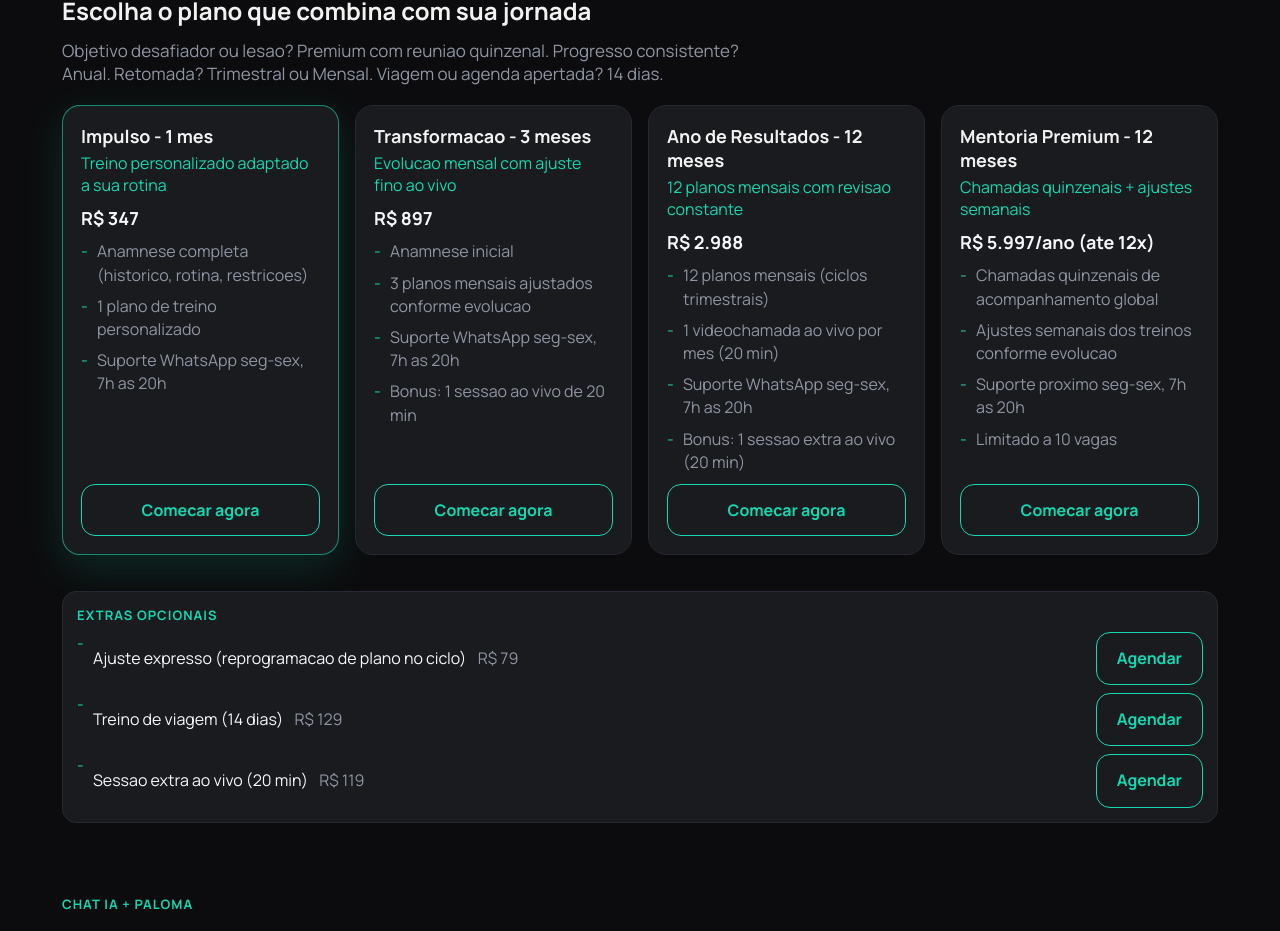
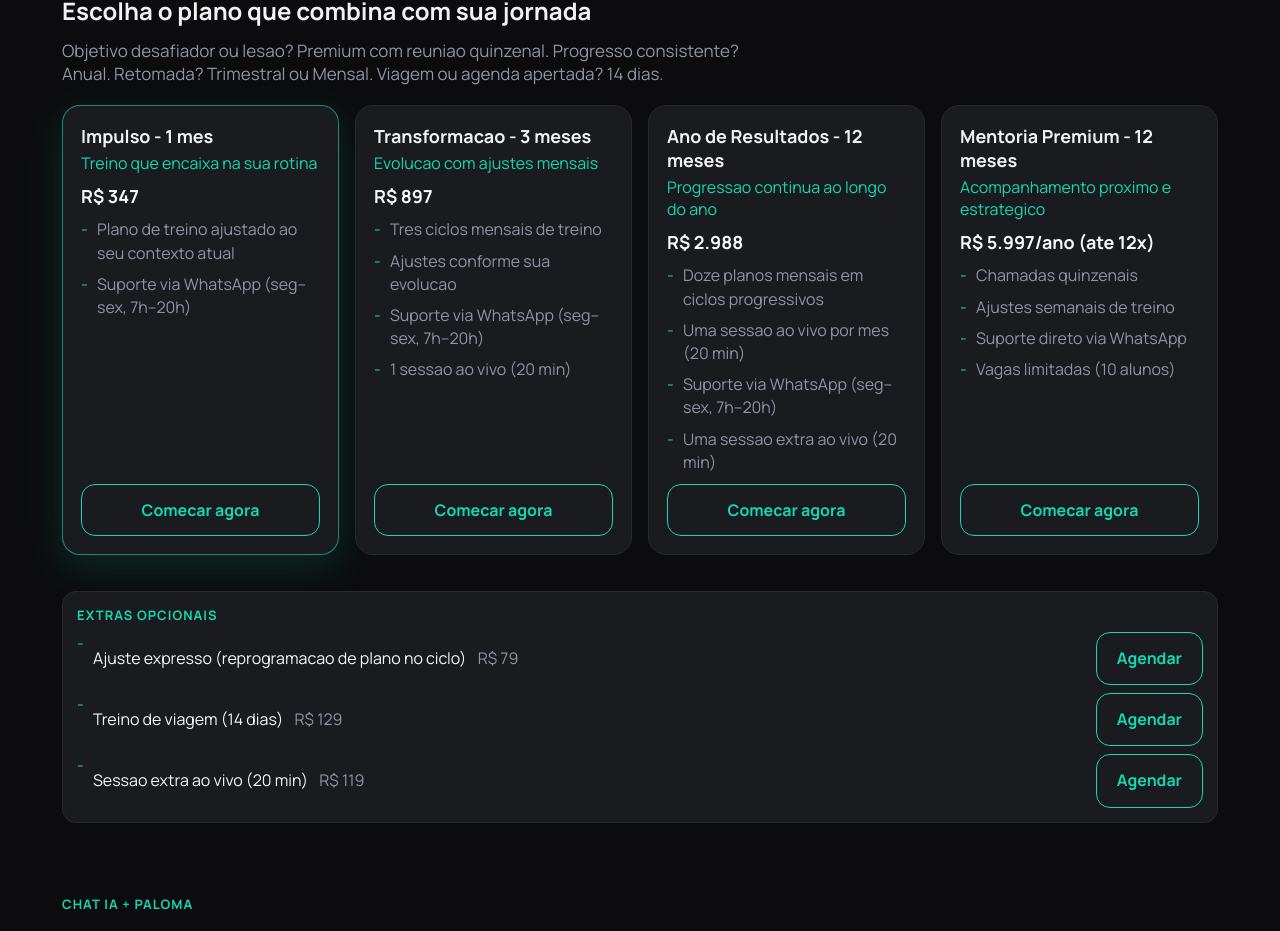
Before and after one commit to LeandroManique/palomapriebe, a Next.js app: page / in a window 1280 px wide. Shown: the part 1246-2177 px from the top of the page. Built offline with nearby package versions, Linux system fonts and the light colour scheme.

Commit message:
Ajusta copy dos planos conforme briefing

```diff
--- a/src/app/page.tsx
+++ b/src/app/page.tsx
@@ -13,47 +13,46 @@ const methodQuick = [
 const plans = [
   {
     name: "Impulso - 1 mes",
-    highlight: "Treino personalizado adaptado a sua rotina",
+    highlight: "Treino que encaixa na sua rotina",
     bullets: [
-      "Anamnese completa (historico, rotina, restricoes)",
-      "1 plano de treino personalizado",
-      "Suporte WhatsApp seg-sex, 7h as 20h",
+      "Plano de treino ajustado ao seu contexto atual",
+      "Suporte via WhatsApp (seg–sex, 7h–20h)",
     ],
     price: "R$ 347",
     checkoutLabel: "https://pay.kiwify.com.br/aDkvKsP",
   },
   {
     name: "Transformacao - 3 meses",
-    highlight: "Evolucao mensal com ajuste fino ao vivo",
+    highlight: "Evolucao com ajustes mensais",
     bullets: [
-      "Anamnese inicial",
-      "3 planos mensais ajustados conforme evolucao",
-      "Suporte WhatsApp seg-sex, 7h as 20h",
-      "Bonus: 1 sessao ao vivo de 20 min",
+      "Tres ciclos mensais de treino",
+      "Ajustes conforme sua evolucao",
+      "Suporte via WhatsApp (seg–sex, 7h–20h)",
+      "1 sessao ao vivo (20 min)",
     ],
     price: "R$ 897",
     checkoutLabel: "https://pay.kiwify.com.br/ip9vDaA",
   },
   {
     name: "Ano de Resultados - 12 meses",
-    highlight: "12 planos mensais com revisao constante",
+    highlight: "Progressao continua ao longo do ano",
     bullets: [
-      "12 planos mensais (ciclos trimestrais)",
-      "1 videochamada ao vivo por mes (20 min)",
-      "Suporte WhatsApp seg-sex, 7h as 20h",
-      "Bonus: 1 sessao extra ao vivo (20 min)",
+      "Doze planos mensais em ciclos progressivos",
+      "Uma sessao ao vivo por mes (20 min)",
+      "Suporte via WhatsApp (seg–sex, 7h–20h)",
+      "Uma sessao extra ao vivo (20 min)",
     ],
     price: "R$ 2.988",
     checkoutLabel: "https://pay.kiwify.com.br/VSlcZbV",
   },
   {
     name: "Mentoria Premium - 12 meses",
-    highlight: "Chamadas quinzenais + ajustes semanais",
+    highlight: "Acompanhamento proximo e estrategico",
     bullets: [
-      "Chamadas quinzenais de acompanhamento global",
-      "Ajustes semanais dos treinos conforme evolucao",
-      "Suporte proximo seg-sex, 7h as 20h",
-      "Limitado a 10 vagas",
+      "Chamadas quinzenais",
+      "Ajustes semanais de treino",
+      "Suporte direto via WhatsApp",
+      "Vagas limitadas (10 alunos)",
     ],
     price: "R$ 5.997/ano (ate 12x)",
     checkoutLabel: "https://pay.kiwify.com.br/VedueGN",
```
